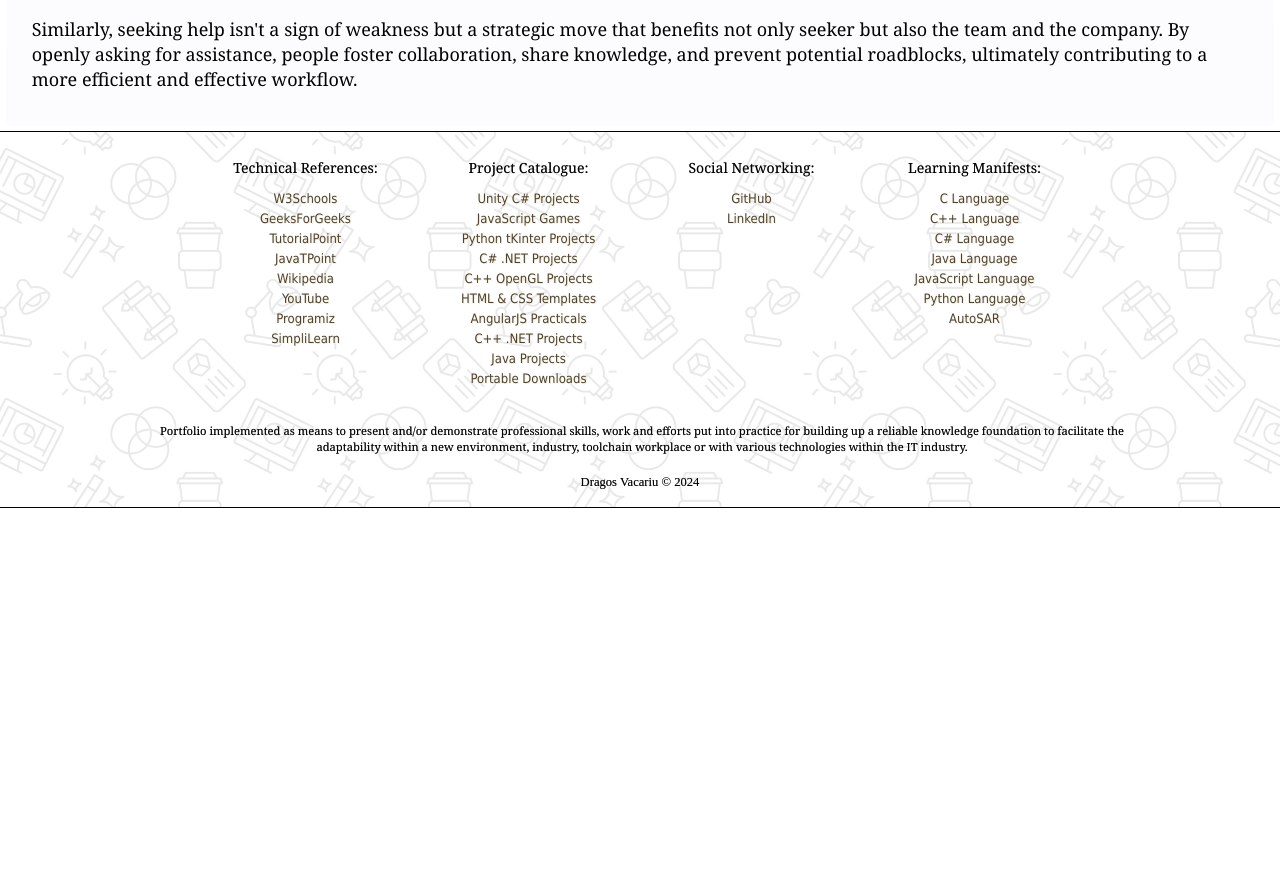
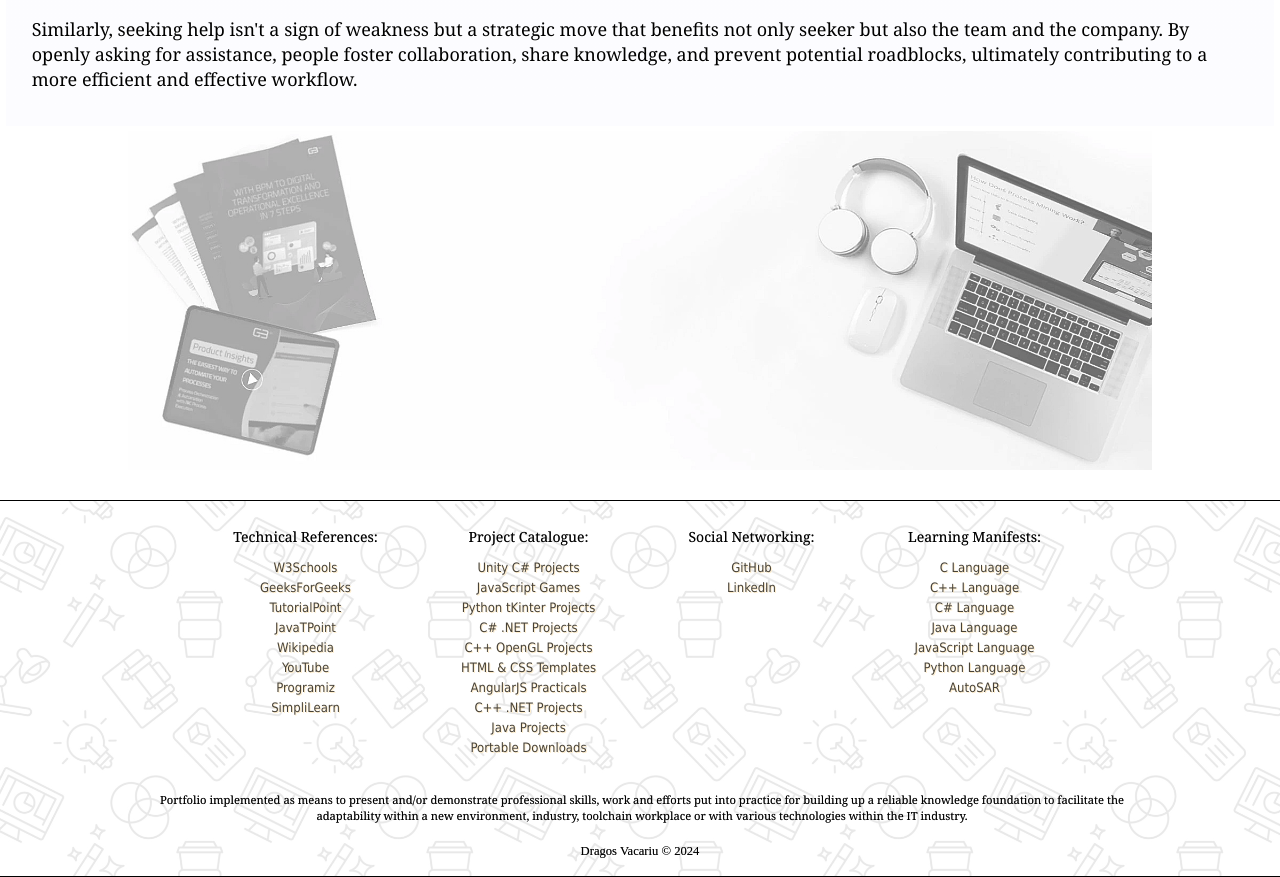
Before and after one commit to dragos-vacariu/dragos-vacariu.github.io, a plain HTML site: page about.html in a window 1280 px wide. Shown: the part 5803-6680 px from the top of the page. Before the commit the page ends 6311 px from the top, so only its background shows below. Drawn offline with nearby package versions, Linux system fonts and the light colour scheme; files whose address does not match are found by name.

Commit message:
updates in content
updates in content

```diff
--- a/about.html
+++ b/about.html
@@ -337,6 +337,9 @@
                     </div>
                 </div>
         </div>
+        <div id="final_image">
+            <img src="./website_resources/local/images/workspace.jpg">
+        </div>
         <footer id="page_footer">
             <!--The content will be added from javascript-->
         </footer>
--- a/website_resources/local/css/about_page.css
+++ b/website_resources/local/css/about_page.css
@@ -187,3 +187,14 @@
 #page_block a:hover{
     color: red;
 }
+
+#final_image{
+    margin: 0% auto;
+    margin-bottom: 2%;
+    width: 80%;
+}
+
+#final_image img{
+    width: 100%;
+    opacity: 0.6;
+}
```
Also changed, not shown: old_textures/computer.jpg (renamed from website_resources/local/images/computer.jpg), old_textures/workspace4.jpg (added), website_resources/local/images/workspace.jpg (added), 2 other files.
